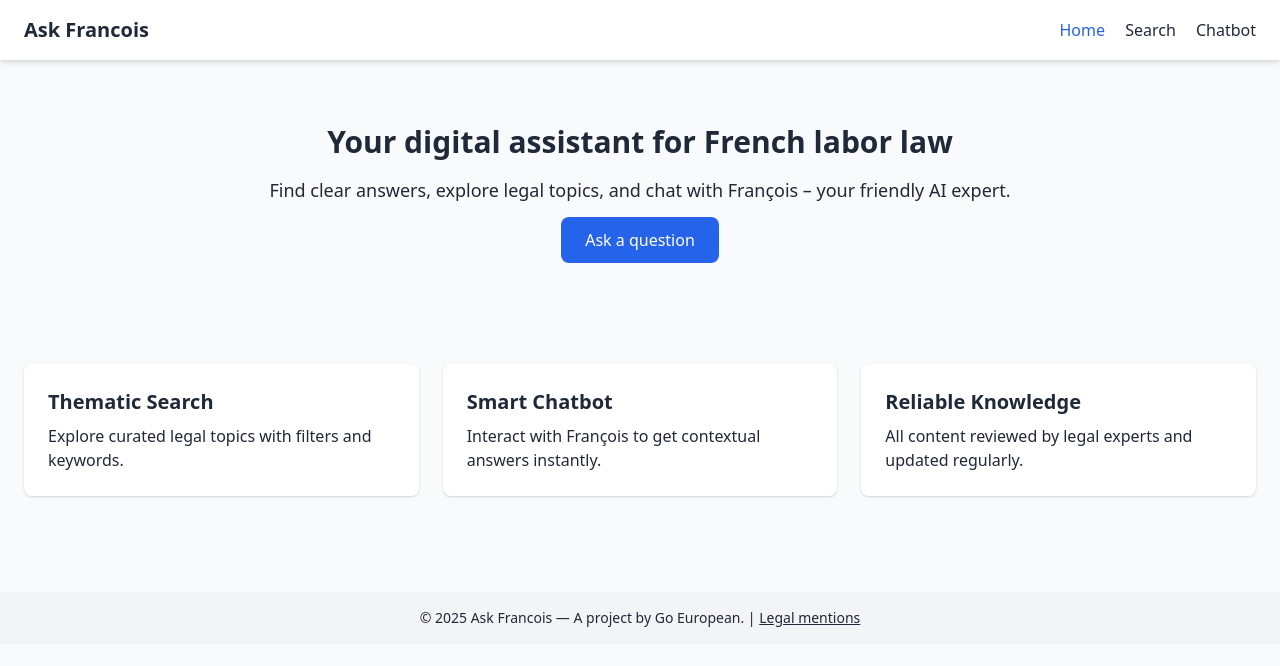
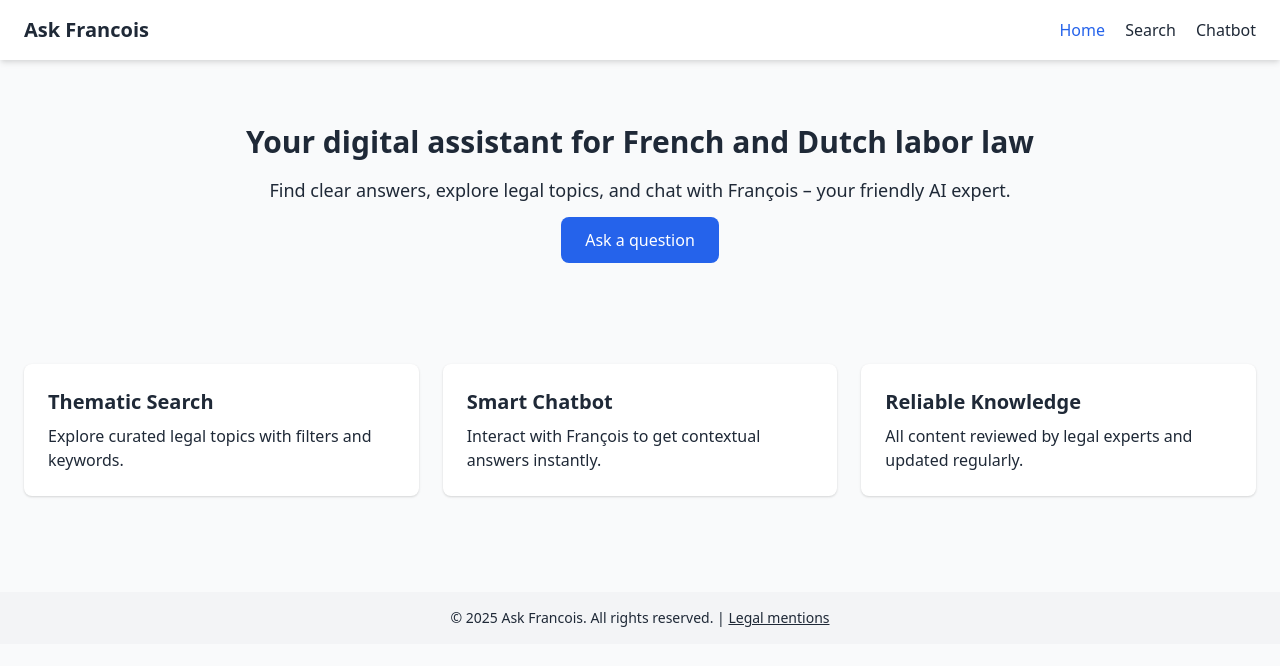
Before and after one commit to seravilofr/Ask-Francois, a plain HTML site: page index.html in a window 1280 px wide. Drawn offline with nearby package versions, Linux system fonts and the light colour scheme.

Commit message:
Update index.html

```diff
--- a/index.html
+++ b/index.html
@@ -20,7 +20,7 @@
 
   <!-- Hero Section -->
   <section class="text-center py-16 px-6">
-    <h2 class="text-3xl font-bold mb-4">Your digital assistant for French labor law</h2>
+    <h2 class="text-3xl font-bold mb-4">Your digital assistant for French and Dutch labor law</h2>
     <p class="text-lg mb-6">Find clear answers, explore legal topics, and chat with François – your friendly AI expert.</p>
     <a href="chat.html" class="bg-blue-600 text-white px-6 py-3 rounded-lg hover:bg-blue-700 transition">
       Ask a question
@@ -45,7 +45,7 @@
 
   <!-- Footer -->
   <footer class="bg-gray-100 text-center text-sm py-4 mt-12">
-    © 2025 Ask Francois — A project by Go European. | <a href="#" class="underline">Legal mentions</a>
+    © 2025 Ask Francois. All rights reserved. | <a href="#" class="underline">Legal mentions</a>
   </footer>
 
 </body>
```
